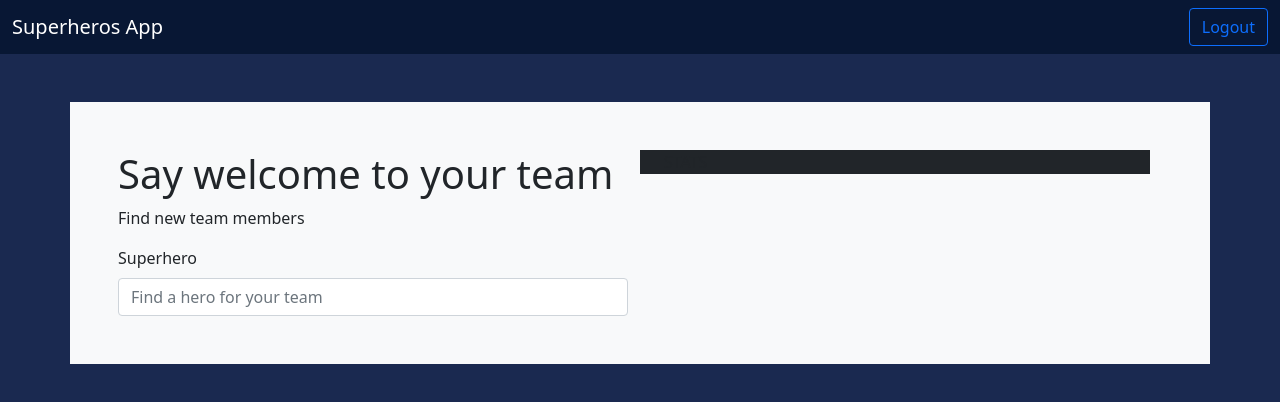
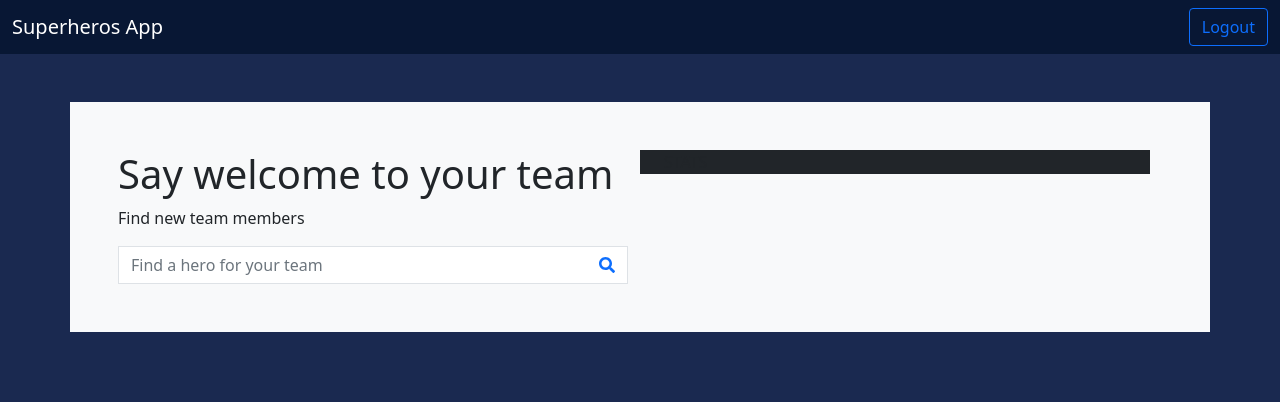
Before and after one commit to fdelavalle/superheros, a React (Create React App) app in the folder frontend/: page /home in a window 1280 px wide. Shown: the top 402 px of the page. Built offline with nearby package versions, Linux system fonts and the light colour scheme; sample sign-in values are in the browser's storage.

Commit message:
fixed styles on the input component

```diff
--- a/frontend/package.json
+++ b/frontend/package.json
@@ -3,6 +3,9 @@
   "version": "0.1.0",
   "private": true,
   "dependencies": {
+    "@fortawesome/fontawesome-svg-core": "^1.2.35",
+    "@fortawesome/free-solid-svg-icons": "^5.15.3",
+    "@fortawesome/react-fontawesome": "^0.1.14",
     "@testing-library/jest-dom": "^5.11.4",
     "@testing-library/react": "^11.1.0",
     "@testing-library/user-event": "^12.1.10",
--- /dev/null
+++ b/frontend/src/components/search/Input.css
@@ -0,0 +1,3 @@
+.btn-lightblue:hover {
+  color: #5cafff;
+}
--- a/frontend/src/components/search/Input.js
+++ b/frontend/src/components/search/Input.js
@@ -1,5 +1,8 @@
 import React, { useState } from 'react';
 import { useHistory } from 'react-router-dom';
+import { FontAwesomeIcon } from '@fortawesome/react-fontawesome';
+import { faSearch } from '@fortawesome/free-solid-svg-icons';
+import './Input.css';
 
 const Input = (props) => {
   const [enteredSuperhero, setEnteredSuperhero] = useState('');
@@ -16,22 +19,26 @@ const Input = (props) => {
   };
 
   return (
-    <React.Fragment>
-      <form onSubmit={searchHeroHandler}>
-        <label className='form-label' htmlFor='superhero'>
-          Superhero
-        </label>
+    <form onSubmit={searchHeroHandler}>
+      <div className='input-group'>
         <input
-          className='form-control'
-          type='text'
+          className='form-control rounded-0 border-end-0 border'
+          type='search'
           id='superhero'
           name='superhero'
           onChange={superheroChangeHandler}
           value={enteredSuperhero}
           placeholder='Find a hero for your team'
         />
-      </form>
-    </React.Fragment>
+        <span className='input-group-append'>
+          <button className='btn btn-lightblue btn-outline-primary border bg-white border-start-0 rounded-0'>
+            <i>
+              <FontAwesomeIcon icon={faSearch} />
+            </i>
+          </button>
+        </span>
+      </div>
+    </form>
   );
 };
 
```
Also changed, not shown: 2 other files (tests, documents, lock files or other folders).
